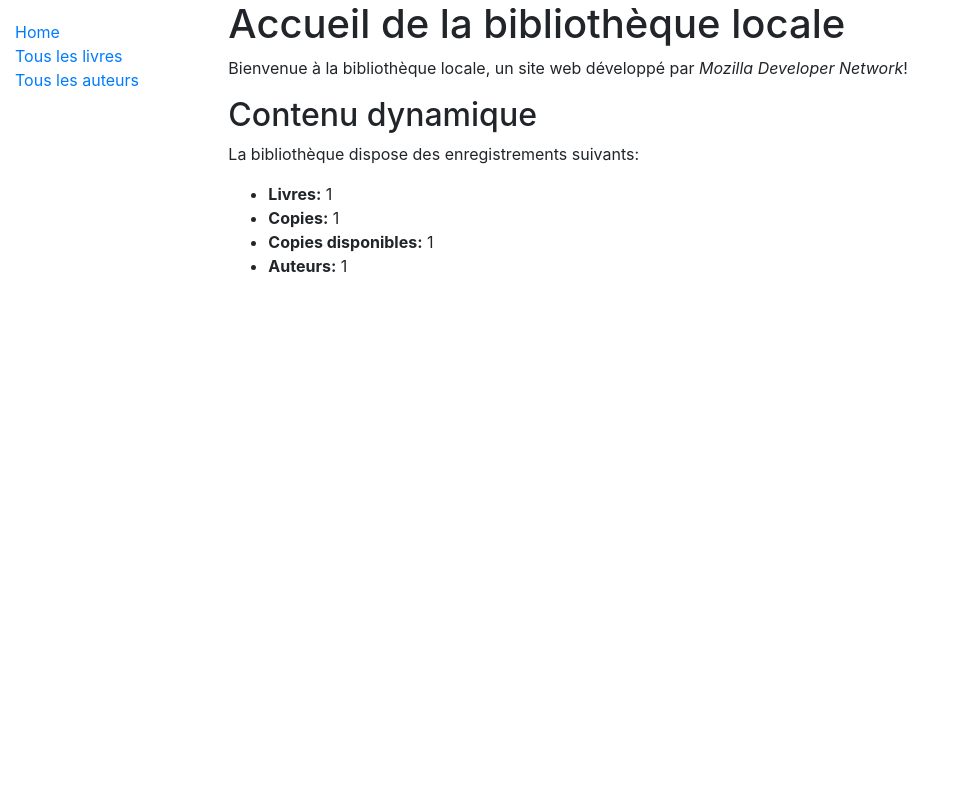
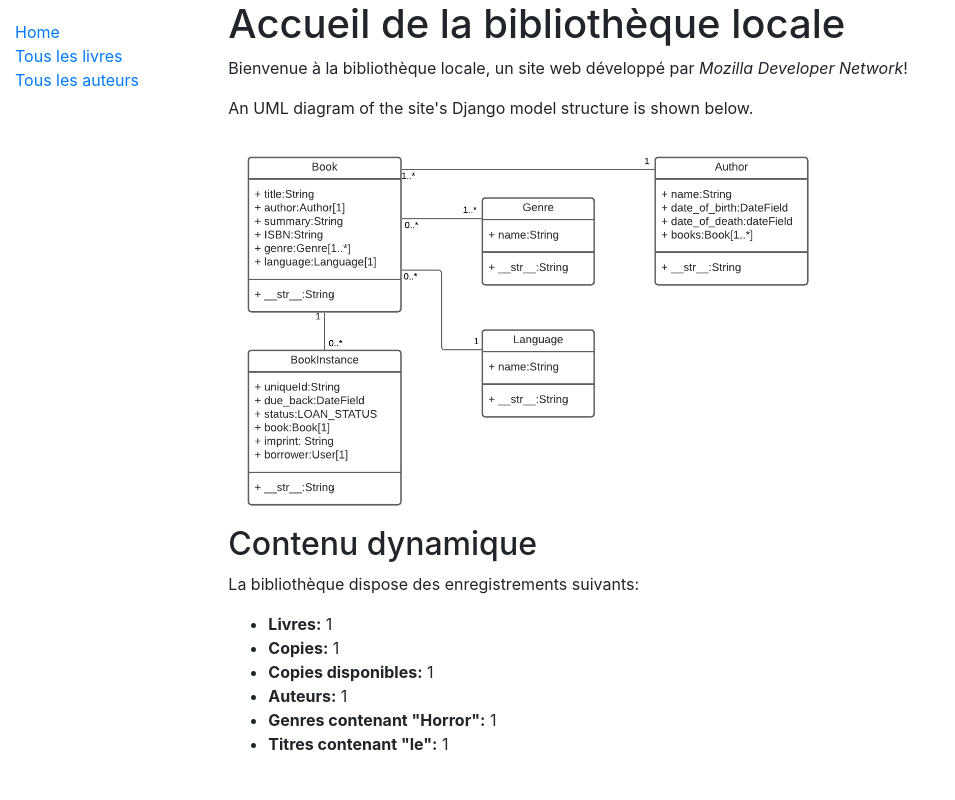
Before and after one commit to Caro639/try-library-python, a Django app: template locallibrary/catalog/templates/index.html in a window 1280 px wide. Shown: the whole page, without its empty margins (0-955 px from the left). Run offline with Django 3.2, Linux system fonts and the light colour scheme; the template is opened without the code that fills it: most values are stand-ins (such as "Sample title", 1, 10 or a date in 2020); some libraries are stand-ins or nearby versions.

Commit message:
add filter genre + title

```diff
--- a/locallibrary/catalog/templates/index.html
+++ b/locallibrary/catalog/templates/index.html
@@ -1,9 +1,22 @@
-{% extends "base_generic.html" %} {% block content %}
+{% extends "base_generic.html" %} {% block title %}
+<title>Bibliothèque en ligne</title>
+{% endblock %} {% block content %}
+
 <h1>Accueil de la bibliothèque locale</h1>
 <p>
   Bienvenue à la bibliothèque locale, un site web développé par
   <em>Mozilla Developer Network</em>!
 </p>
+<p>An UML diagram of the site's Django model structure is shown below.</p>
+
+<div>
+  {% load static %}
+  <img
+    src="{% static 'images/local_library_model_uml.png' %}"
+    alt="My image"
+    width="600px"
+  />
+</div>
 <h2>Contenu dynamique</h2>
 <p>La bibliothèque dispose des enregistrements suivants:</p>
 <ul>
@@ -11,5 +24,9 @@
   <li><strong>Copies:</strong> {{ num_instances }}</li>
   <li><strong>Copies disponibles:</strong> {{ num_instances_available }}</li>
   <li><strong>Auteurs:</strong> {{ num_authors }}</li>
+  <li>
+    <strong>Genres contenant "Horror":</strong> {{ num_genres_with_word }}
+  </li>
+  <li><strong>Titres contenant "le":</strong> {{ num_books_with_word }}</li>
 </ul>
 {% endblock %}
```
Also changed, not shown: locallibrary/catalog/views.py (+17 -7 lines), locallibrary/catalog/static/images/local_library_model_uml.png (added).
